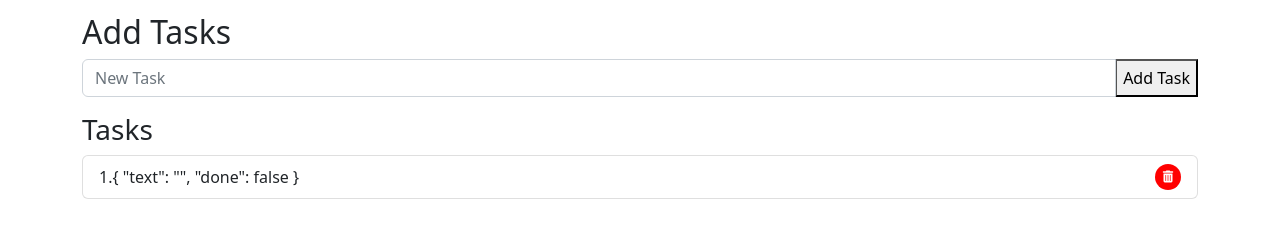
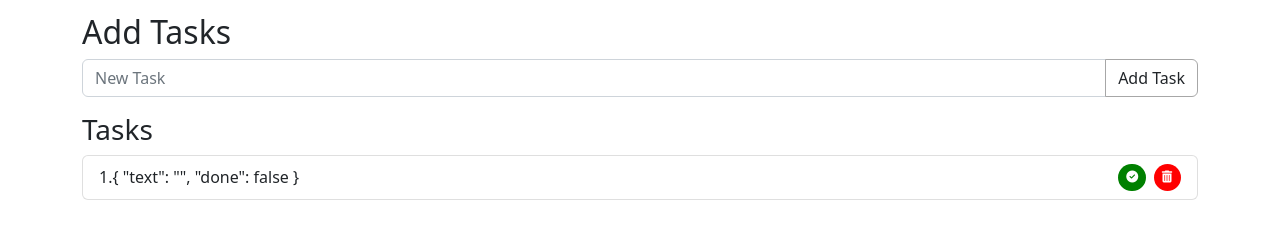
Before and after one commit to MartinaPerozzi/vue-todolist, a plain HTML site: page index.html in a window 1280 px wide. Shown: the part 69-308 px from the top of the page. Drawn offline with nearby package versions, Linux system fonts and the light colour scheme.

Commit message:
in progress

```diff
--- a/css/style.css
+++ b/css/style.css
@@ -1,5 +1,25 @@
 .cancel {
     background-color: red;
+    height: 27px;
     aspect-ratio: 1;
     align-items: center;
 }
+
+.done {
+    background-color: green;
+    height: 27px;
+    aspect-ratio: 1;
+    align-items: center;
+}
+
+.icons {
+    gap: 0.5rem;
+}
+
+.add-task-btn {
+    border: 0.5px solid rgb(167, 167, 167);
+}
+
+.did-it {
+    text-decoration: line-through;
+}
--- a/index.html
+++ b/index.html
@@ -48,8 +48,8 @@
 				<!-- Prendi il valore text in newTask -->
 				<input v-model="newTask.text" type="text" class="form-control" placeholder="New Task"
 					aria-label="Recipient's username" aria-describedby="button-addon2">
-				<!-- Button al click aggiungi la new Task-->
-				<button @click="addTask()" cclass="btn btn-outline-secondary" type="button" id="button-addon2">Add
+				<!-- Button al click aggiungi la new Task- AGGIUNGI-->
+				<button @click="addTask()" class="btn add-task-btn" type="button" id="button-addon2">Add
 					Task</button>
 			</div>
 			<!-- TASKS -->
@@ -59,11 +59,18 @@
 				<ol class="list-group list-group-numbered">
 					<!-- per ogni task, index dell'oggetto Tasks -->
 
-					<li v-for="(task, index) in tasks" class="list-group-item d-flex align-items-center">
+					<li v-for="(task, index) in tasks" class="list-group-item d-flex align-items-center"
+						:class="(tasks.done)?'did-it': ''">
 						{{task}}
 
-						<span @click="removeTask(index)" class="badge cancel rounded-pill ms-auto d-flex"><i
-								class="fa-solid fa-trash-can"></i></span>
+						<div class="icons d-flex align-items-center  ms-auto">
+
+							<span @click="doneTask(index)" class="badge done rounded-pill d-flex"><i
+									class="fa-solid fa-circle-check"></i></span>
+							<!-- Rimuovi elemento - RIMUOVI -->
+							<span @click="removeTask(index)" class="badge cancel rounded-pill d-flex"><i
+									class="fa-solid fa-trash-can"></i></span>
+						</div>
 					</li>
 
 				</ol>
--- a/js/script.js
+++ b/js/script.js
@@ -22,7 +22,7 @@ const app = Vue.createApp({
                 done: false,
             };
             console.log(this.newTask)
-            this.tasks.push(this.newTask);
+            this.tasks.push(newTask);
 
         },
 
@@ -30,6 +30,12 @@ const app = Vue.createApp({
 
         removeTask(i) {
             this.tasks.splice(i, 1);
+        },
+
+        doneTask(i) {
+
+            this.tasks.done = true;
+
         }
 
     }
```
